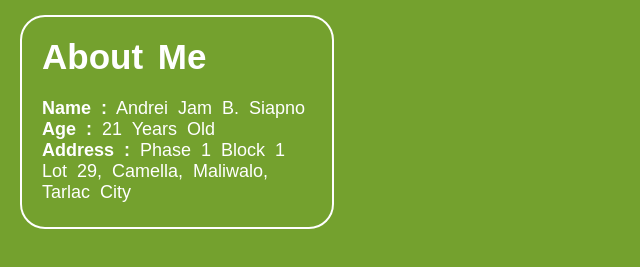
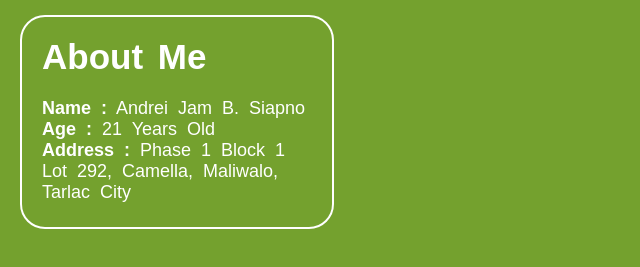
Before and after one commit to LiwanagDale/IPT2-Group5, a plain HTML site: page Portfolio Website/index.html in a window 1280 px wide. Shown: the part 257-524 px from the top of the page, 0-640 px from the left. Drawn offline with Linux system fonts and the light colour scheme.

Commit message:
Update index.html

```diff
--- a/Portfolio Website/index.html
+++ b/Portfolio Website/index.html
@@ -16,7 +16,7 @@
             <p id="rcorners1"><b style="font-size: 35px">About Me</b> <br><br>
                 <b>Name :</b> Andrei Jam B. Siapno<br>
                 <b>Age :</b> 21 Years Old<br>
-                <b>Address :</b> Phase 1 Block 1 Lot 29, Camella, Maliwalo, Tarlac City<br>
+                <b>Address :</b> Phase 1 Block 1 Lot 292, Camella, Maliwalo, Tarlac City<br>
             </p>
           </div>
     </body>
```
